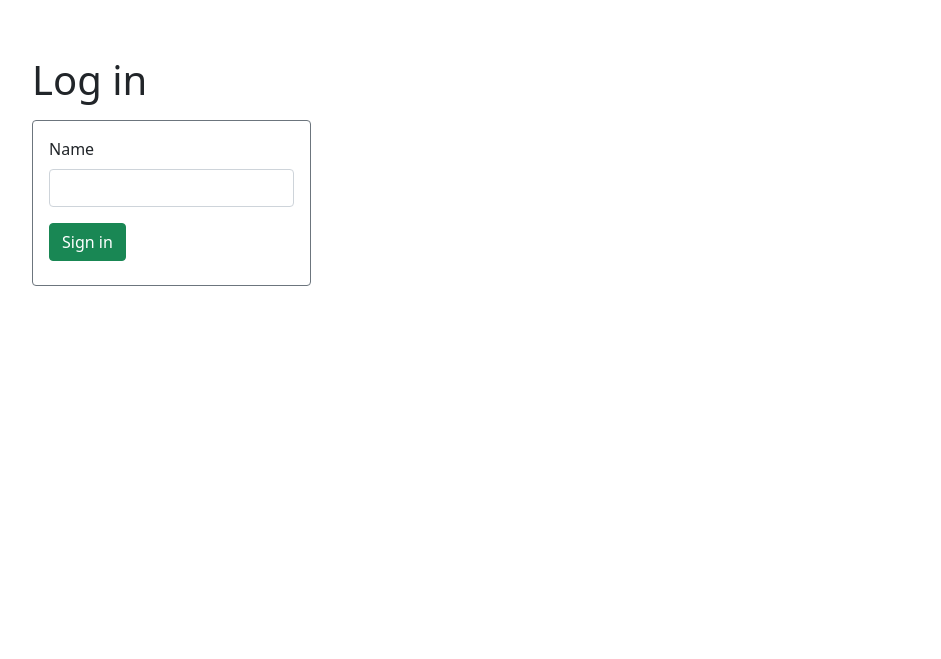
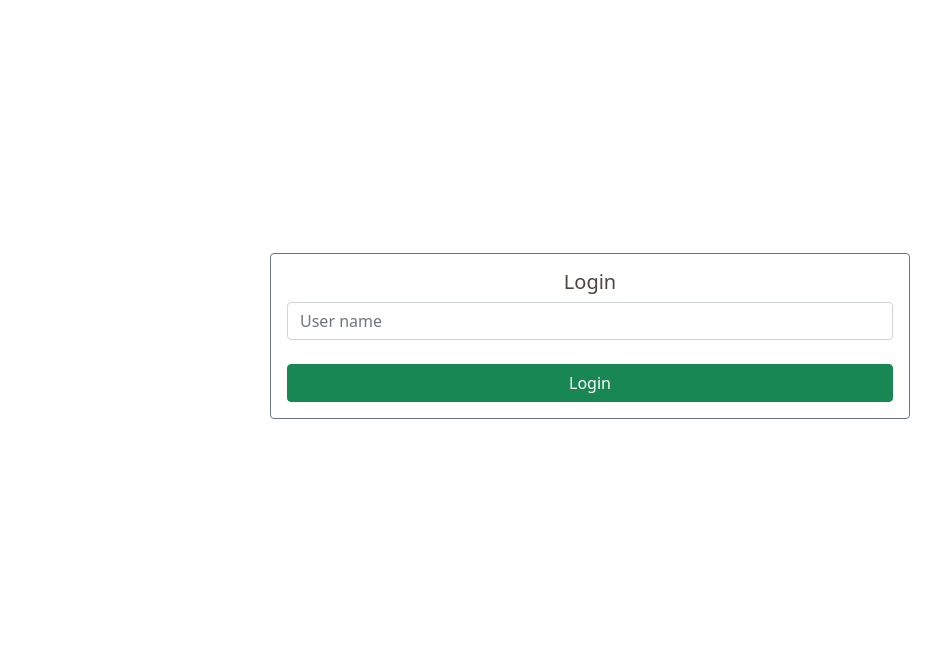
Before and after one commit to AlanSoto31/fishing-articles-capstone, a Rails app: page /login in a window 1280 px wide. Shown: the part 64-723 px from the top of the page, without its empty margins (50-991 px from the left). Run offline with Rails 7, Linux system fonts and the light colour scheme; data that the repository does not hold is empty; style sheets or scripts are compiled from the project's sources; some libraries are stand-ins or nearby versions.

Commit message:
Style register and login views

```diff
--- a/app/views/categories/show.html.erb
+++ b/app/views/categories/show.html.erb
@@ -1,6 +1,5 @@
 
 <div class="">
-
   <div class="row g-0 show_cat_container centered">
     <%@fishings_by_category.each do |a|%>
       <div class="col-6">
@@ -25,5 +24,4 @@
       </div>
     <%end%>
   </div>
-
 </div>
--- a/app/views/sessions/new.html.erb
+++ b/app/views/sessions/new.html.erb
@@ -1,15 +1,8 @@
-<br>
-<br>
-<br>
-<br>
-<br>
-<div class="container">
-  <h1>Log in</h1>
-  <div class="w-25 border border-secondary mt-3 p-3 rounded">
-    <%= form_tag login_path do |f| %>
-      <%= label_tag :name, nil, class: 'label' %>
-      <%= text_field_tag :name, nil, class: 'input form-control my-2' %>
-      <%= submit_tag "Sign in", class: 'btn btn-success my-2'%>
-    <%end%>
-  </div>
+
+<div class="w-50 border border-secondary p-3 rounded centered_XY">
+  <h5 class="text-center titles_color">Login</h5>
+  <%= form_tag login_path do |f| %>
+    <%= text_field_tag :name, nil, placeholder: "User name", class:"input form-control #{@uclas1}"%><br />
+    <%= submit_tag "Login", class: 'btn btn-success w-100' %>
+  <% end %>
 </div>
```
Also changed, not shown: app/views/users/new.html.erb (+4 -8 lines).
